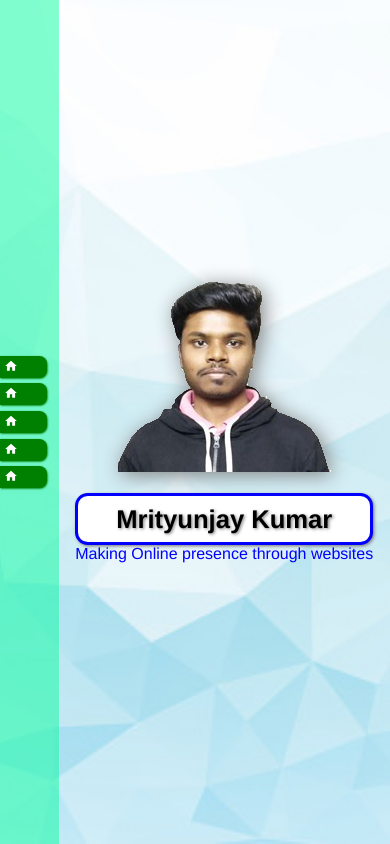
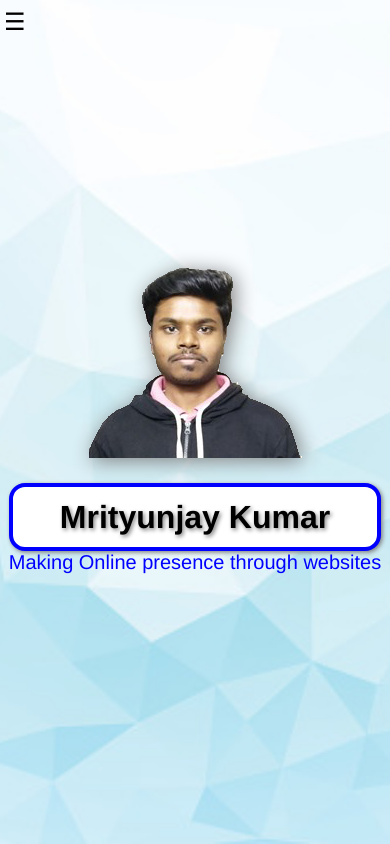
Before and after one commit to mrityunjay-1/portfolio, a React (Create React App) app: page / in a window 390 px wide. Built offline with nearby package versions, Linux system fonts and the light colour scheme.

Commit message:
navigation bar added which is fully functional

```diff
--- a/src/App.js
+++ b/src/App.js
@@ -1,4 +1,4 @@
-import React from 'react';
+import React, { useState } from 'react';
 import { Switch, NavLink, Route } from 'react-router-dom';
 import HomePage from './components/HomePage';
 import Page404 from './components/Page404';
@@ -7,6 +7,8 @@ import HomeIcon from '@material-ui/icons/Home';
 
 
 const App = () => {
+  const [sideBar, setSideBar] = useState("jeevan");
+
   return (
     <>
       <div className="class-app-main-div">
@@ -14,23 +16,23 @@ const App = () => {
 
         <div className="class-app-main-div-child-1">
           <div className="side-nav">
-            <div> <HomeIcon style={{ color: 'white' }} fontSize="large" size={25} /> </div>
+            <div> <HomeIcon className="icons" /> </div>
             <div> <NavLink to="/" className="nav-link"> Home </NavLink> </div>
           </div>
           <div className="side-nav">
-            <div> <HomeIcon style={{ color: 'white' }} fontSize="large" size={25} /> </div>
+            <div> <HomeIcon className="icons" /> </div>
             <div> <NavLink to="/" className="nav-link"> Home </NavLink> </div>
           </div>
           <div className="side-nav">
-            <div> <HomeIcon style={{ color: 'white' }} fontSize="large" size={25} /> </div>
+            <div> <HomeIcon className="icons" /> </div>
             <div> <NavLink to="/" className="nav-link"> Home </NavLink> </div>
           </div>
           <div className="side-nav">
-            <div> <HomeIcon style={{ color: 'white' }} fontSize="large" size={25} /> </div>
+            <div> <HomeIcon className="icons" /> </div>
             <div> <NavLink to="/" className="nav-link"> Home </NavLink> </div>
           </div>
           <div className="side-nav">
-            <div> <HomeIcon style={{ color: 'white' }} fontSize="large" size={25} /> </div>
+            <div> <HomeIcon className="icons" /> </div>
             <div> <NavLink to="/" className="nav-link"> Home </NavLink> </div>
           </div>
         </div>
@@ -43,7 +45,22 @@ const App = () => {
             <Route exact path="/*" component={Page404} />
           </Switch>
         </div>
+
+
+
       </div>
+      <div className="hamburger" onClick={() => {
+        if (sideBar == "jeevan") {
+          document.querySelector(".class-app-main-div-child-1").classList.add("active");
+          setSideBar("mrityu");
+        }
+        else {
+          document.querySelector(".class-app-main-div-child-1").classList.remove("active");
+          setSideBar("jeevan");
+        }
+      }
+      }> &#9776; </div>
+
     </>
   );
 }
--- a/src/css/index.css
+++ b/src/css/index.css
@@ -10,6 +10,11 @@ body {
   background-size: cover;
 }
 
+.hamburger{
+  position: absolute; top: 1%; left: 1%; font-size: 3rem;
+  display: none;
+}
+
 .class-app-main-div{
   display: flex;
   justify-content: space-between;
@@ -18,6 +23,7 @@ body {
 }
 
 .class-app-main-div-child-1{
+  transition: all 0.1s linear;
   width: 15%;
   background-color: rgba(0, 255, 157, 0.486);
   font-size: 1.6rem;
@@ -41,12 +47,21 @@ body {
   width: 90%;
 }
 
+.icons{
+  color: white;
+}
+
+
 
 .nav-link{
   font-weight: bold;
   text-decoration: none;
   color: white;
 }
+
+
+
+
 
 
 
@@ -69,14 +84,29 @@ body {
 
 @media(max-width: 76rem){
   html{
-    font-size: 40%;
+    font-size: 50%;
   }
-  .side-nav div:nth-child(2){
+
+  .hamburger{
+    z-index: 9999999999999;
+    display: block;
+  }
+
+  .class-app-main-div-child-1{
+    position: absolute;
+    top: 0%; right: 0; bottom: 0; left: 0;
+    width: 80%;
+    padding: 20% 0%;
+    z-index: 99999;
     display: none;
+    flex-flow: column;
   }
-  .class-app-main-div-child-1{
+
+  .class-app-main-div-child-2{
+    width: 100%;
+  }
+
+  .active{
     display: flex;
-    flex-flow: column;
-    justify-content: center;
   }
 }
```
